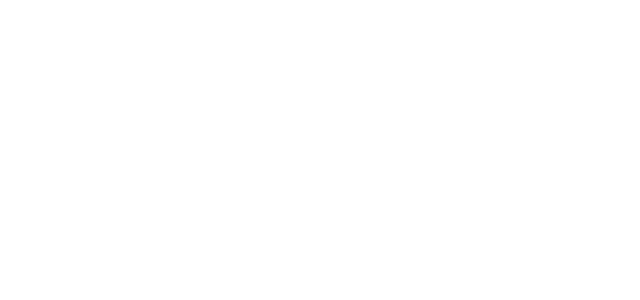
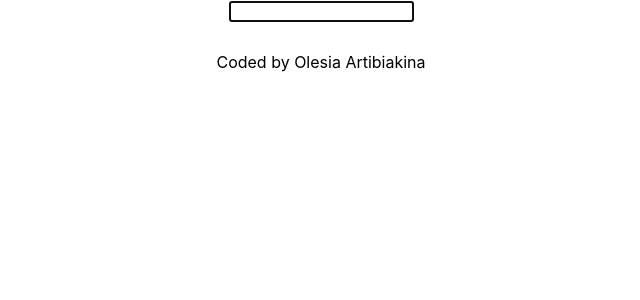
Before and after one commit to Olesia-Art/dictionary-project, a React (Create React App) app: page / in a window 1280 px wide. Shown: the top 300 px of the page, without its empty margins (319-959 px from the left). Built offline with nearby package versions, Linux system fonts and the light colour scheme.

Commit message:
Added search engine

```diff
--- a/src/App.css
+++ b/src/App.css
@@ -1,3 +1,8 @@
 .App {
   text-align: center;
 }
+
+.App-footer {
+  text-align: center;
+  margin: 30px 0;
+}
--- a/src/App.js
+++ b/src/App.js
@@ -1,5 +1,15 @@
 import "./App.css";
+import Dictionary from "./Dictionary";
 
 export default function App() {
-  return <div className="App"></div>;
+  return (
+    <div className="App">
+      <div className="container">
+        <main>
+          <Dictionary />
+        </main>
+        <footer className="App-footer">Coded by Olesia Artibiakina</footer>
+      </div>
+    </div>
+  );
 }
--- /dev/null
+++ b/src/Dictionary.js
@@ -0,0 +1,22 @@
+import React, { useState } from "react";
+
+export default function Dictionary() {
+  let [keyword, setKeyword] = useState("");
+
+  function search(event) {
+    event.preventDefault();
+    alert(`Searching for ${keyword}`);
+  }
+
+  function handleKeywordChange(event) {
+    setKeyword(event.target.value);
+  }
+
+  return (
+    <div className="Dictionary">
+      <form onSubmit={search}>
+        <input type="search" autoFocus={true} onChange={handleKeywordChange} />
+      </form>
+    </div>
+  );
+}
```
